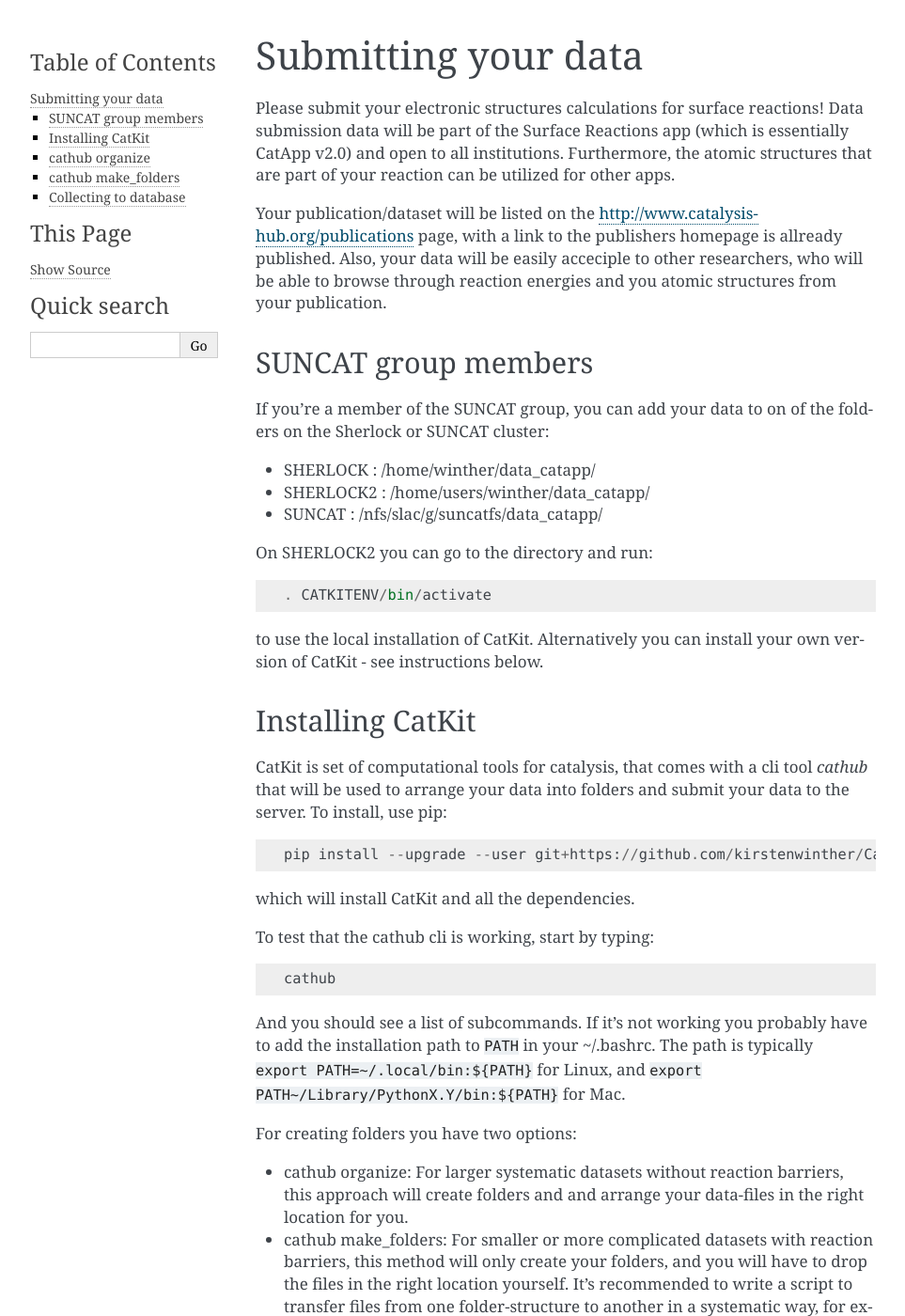
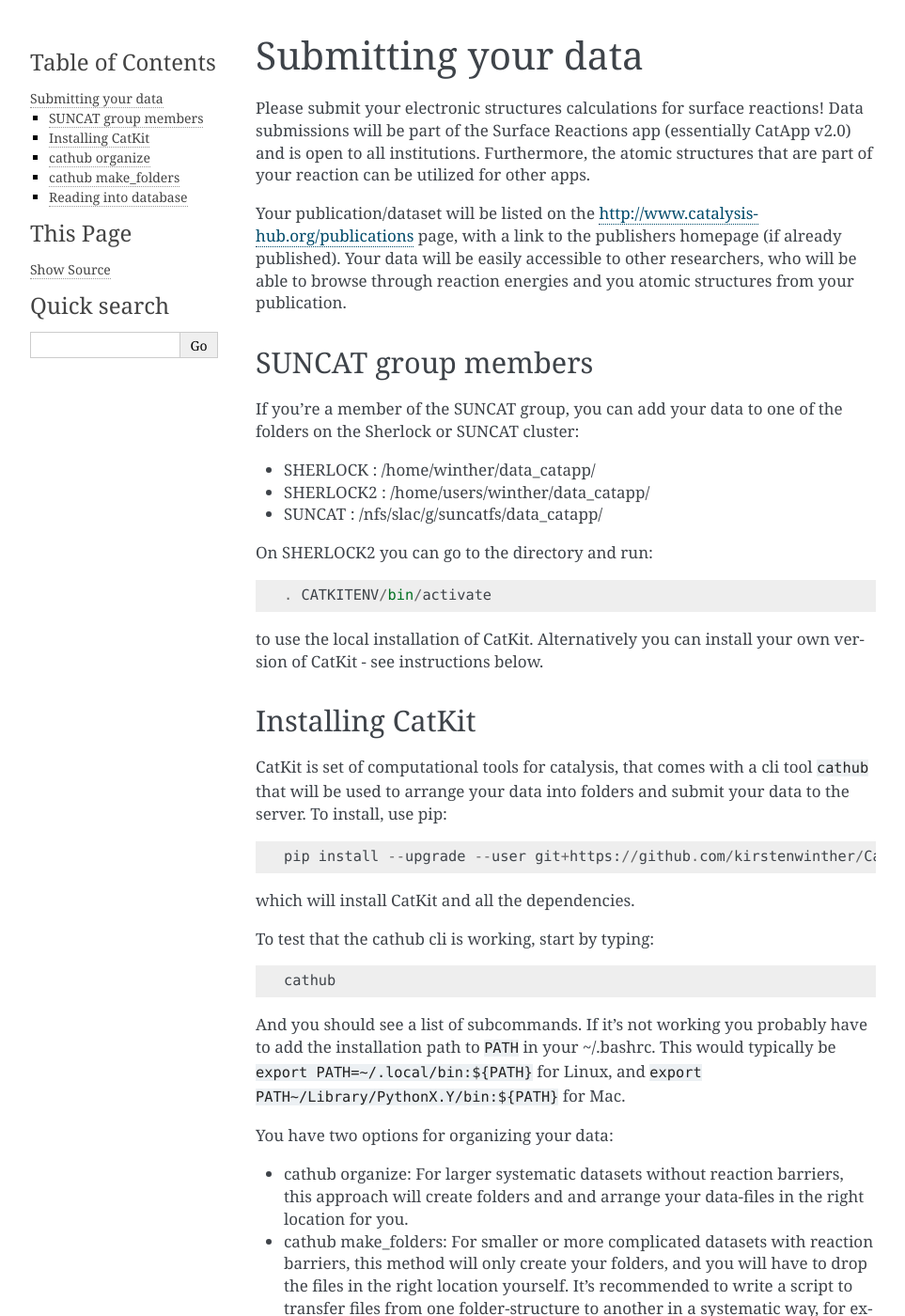
Before and after one commit to SUNCAT-Center/CatalysisHubBackend, a Sphinx documentation site: the page built from docs/source/tutorials/upload.rst, in a window 1280 px wide and 1400 px high. Shown: the whole window at 94% size, without its empty margins (148-1111 px from the left). Built offline with Sphinx 7.4.7, drawn with Linux system fonts in a browser that asks for light colours; pages that are not in the unit, such as notebooks, are missing from menus; cross-references to code outside the pages are shown as plain code; some of the changed text lies outside the part shown.

Commit message:
corrections

```diff
--- a/docs/source/tutorials/upload.rst
+++ b/docs/source/tutorials/upload.rst
@@ -1,13 +1,13 @@
 Submitting your data
 --------------------
 
-Please submit your electronic structures calculations for surface reactions! Data submission data will be part of the Surface Reactions app (which is essentially CatApp v2.0) and open to all institutions. Furthermore, the atomic structures that are part of your reaction can be utilized for other apps.
+Please submit your electronic structures calculations for surface reactions! Data submissions will be part of the Surface Reactions app (essentially CatApp v2.0) and is open to all institutions. Furthermore, the atomic structures that are part of your reaction can be utilized for other apps.
 
-Your publication/dataset will be listed on the http://www.catalysis-hub.org/publications page, with a link to the publishers homepage is allready published. Also, your data will be easily acceciple to other researchers, who will be able to browse through reaction energies and you atomic structures from your publication.
+Your publication/dataset will be listed on the http://www.catalysis-hub.org/publications page, with a link to the publishers homepage (if already published). Your data will be easily accessible to other researchers, who will be able to browse through reaction energies and you atomic structures from your publication.
 
 SUNCAT group members
 ....................
-If you're a member of the SUNCAT group, you can add your data to on of the folders on the Sherlock or SUNCAT cluster:
+If you're a member of the SUNCAT group, you can add your data to one of the folders on the Sherlock or SUNCAT cluster:
 
 * SHERLOCK : /home/winther/data_catapp/
 * SHERLOCK2 : /home/users/winther/data_catapp/
@@ -21,7 +21,7 @@
 
 Installing CatKit
 ...........................
-CatKit is set of computational tools for catalysis, that comes with a cli tool `cathub` that will be used to arrange your data into folders and submit your data to the server. To install, use pip::
+CatKit is set of computational tools for catalysis, that comes with a cli tool :highlight:`cathub` that will be used to arrange your data into folders and submit your data to the server. To install, use pip::
 
   pip install --upgrade --user git+https://github.com/kirstenwinther/CatKit.git#egg=catkit
 
@@ -31,9 +31,9 @@
 
   cathub
 
-And you should see a list of subcommands. If it's not working you probably have to add the installation path to :code:`PATH` in your ~/.bashrc. The path is typically  :code:`export PATH=~/.local/bin:${PATH}` for Linux, and :code:`export PATH~/Library/PythonX.Y/bin:${PATH}` for Mac.
+And you should see a list of subcommands. If it's not working you probably have to add the installation path to :code:`PATH` in your ~/.bashrc. This would typically be :code:`export PATH=~/.local/bin:${PATH}` for Linux, and :code:`export PATH~/Library/PythonX.Y/bin:${PATH}` for Mac.
 
-For creating folders you have two options:
+You have two options for organizing your data:
 
 * cathub organize: For larger systematic datasets without reaction barriers, this approach will create folders and and arrange your data-files in the right location for you.
 
@@ -49,10 +49,9 @@
 
 To read the data from a general folder, type::
 
-  cathub organize <FOLDER>
+  cathub organize <FOLDER> -a ADS1,ADS2 -f <FACET>
 
-You can also use the -a option to specify which adsorbates to look for. Also, please use the -f option to specify the surface facet when applicable. This will generate an organized folder named <FOLDER>.organized. Please open the .txt file  <FOLDER>.organized/publication.txt, and update it with info about your publication.
-The file should look something like this::
+Use the -a option to specify which adsorbates to look for. Also, please use the -f option to specify the surface facet when applicable. This will generate an organized folder named :highlight:`<FOLDER>.organized`. Please open the .txt file  :highlight:`<FOLDER>.organized/publication.txt`, and update it with info about your publication. It should look something like this::
 
   {
     "volume": "8",
@@ -82,20 +81,23 @@
 This will create a template (txt) file, that you should update with your publication and reaction info. See :code:`cathub make_folders --help` again for detailed instructions.
 
 Then type::
+
    cathub make_folders <TEMPLATE>
 
 And your folders will be created. You can check that they look right with :code:`tree <FOLDER>`
 
 Then add your atomic structure output files to the right folders. The files can be in any format that ASE can read, and must contain the total potential energy from the calculation - .traj files are generaly a good choice. Your structures will include the adsorbed atoms/molecules, empty slabs, and gas phase species for your reactions. Also, if you have done calculations for the bulk geometries, please include them as well. All gas phase species involved must be added to the `<publication>/<dft code>/<dft functional>/gas/` folder. Also, notice that dummy files names `MISSING:` have been placed in the folders, to help you determine the right location for your files.
 
-Collecting to database
+Reading into database
 ......................
 After adding all your structures (or after running cathub organize), read your structures into a local database file with the command::
+
   cathub folder2db <FOLDER>
 
-If anything is wrong with your files, or anything is missing, you should recieve appropiate error messages. When reading of the folders is complete, a table with a summary will be printed in you terminal. Please verify that the energies looks right.
+If anything is wrong with your files, or anything is missing, you should recieve appropiate error messages. When reading of the folders is complete, a table with a summary will be printed in you terminal. Please verify that the energies looks right. Also a database file has been written at :highlight:`<FOLDER>/<DBNAME>.db`.
 
-Also a database file has been written at <FOLDER>/<DBNAME>.db. Upload your data to the server by typing::
+Upload your data to the server by typing::
+
   cathub folder2db <DBNAME>.db
 
-and follow the feedback in the terminal. Your data will not be made accessible from catalysis-hub.org before you have approved. Send an email to Kirsten Winther,  winther@stanford.edu, and request to have your data made public - Please include the name of the .db folder in the email - this is the `id` of the submitted  publication.
+and follow the feedback in the terminal. Your data will not be made accessible from catalysis-hub.org before you have approved. Send an email to Kirsten Winther,  winther@stanford.edu, and request to have your data made public - Please include the name of the .db folder in the email since this is the :highlight:`id` of the submitted  publication.
```
